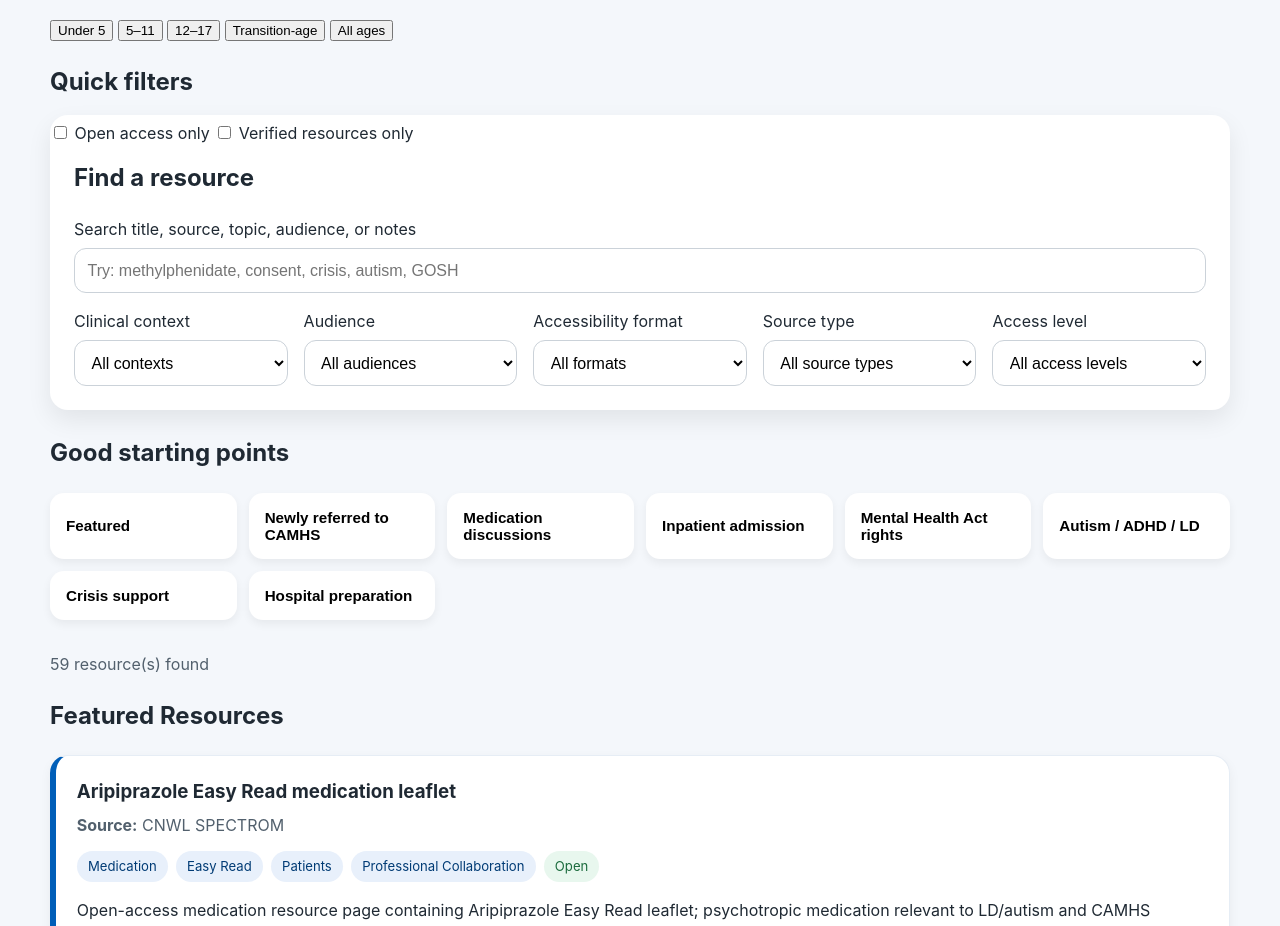
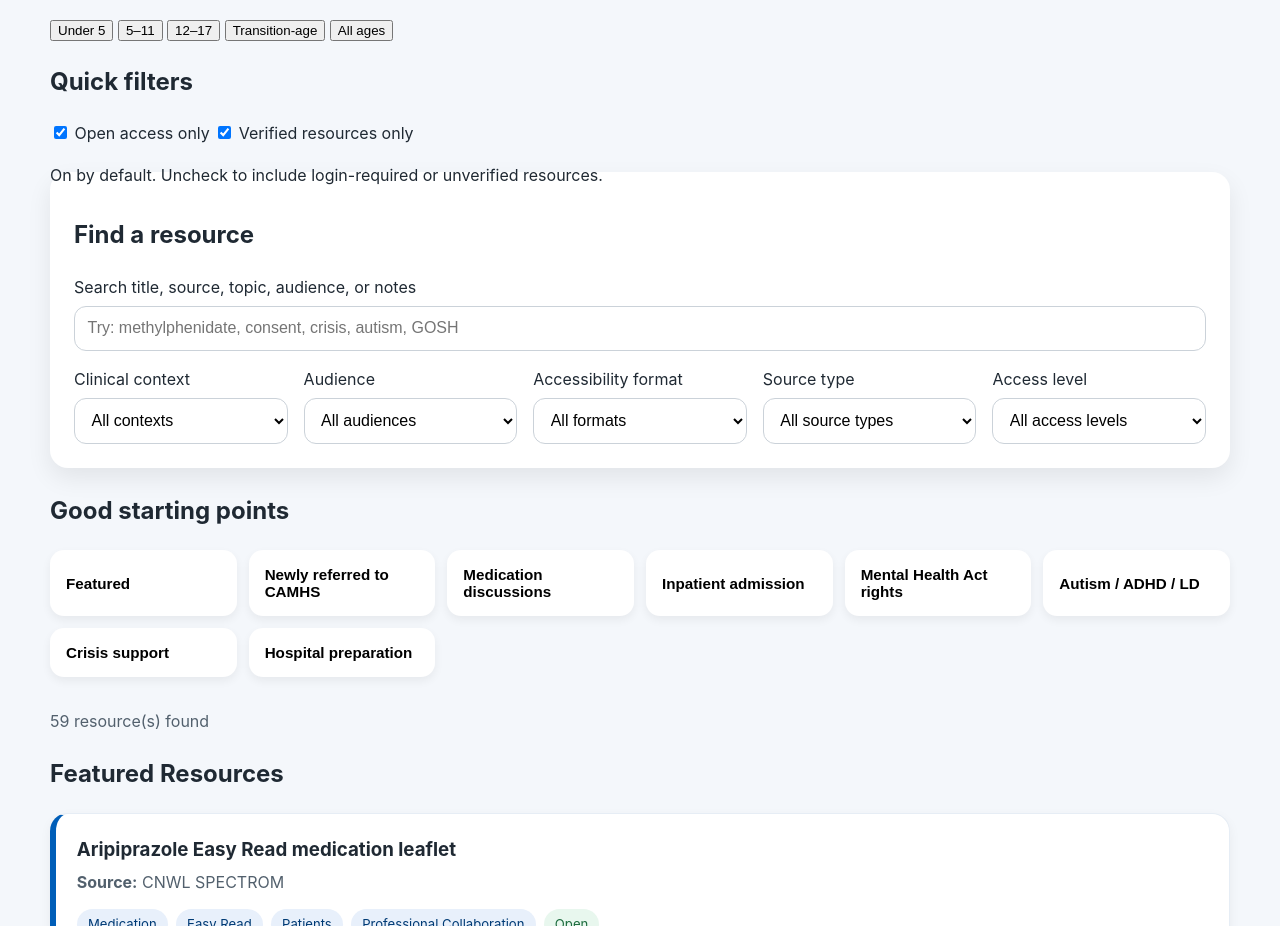
Before and after one commit to Prav0301/easy-read-resource-index, a plain HTML site: page index.html in a window 1280 px wide. Shown: the part 800-1726 px from the top of the page. Drawn offline with Linux system fonts and the light colour scheme.

Commit message:
Update index.html

```diff
--- a/index.html
+++ b/index.html
@@ -46,10 +46,11 @@
           </div>
         </div>
 
-        <div class="sidebar-card">
+         <div class="sidebar-card">
           <h2>Quick filters</h2>
-          <label class="checkline"><input type="checkbox" id="openOnly"> Open access only</label>
-          <label class="checkline"><input type="checkbox" id="verifiedOnly"> Verified resources only</label>
+          <label class="checkline"><input type="checkbox" id="openOnly" checked> Open access only</label>
+          <label class="checkline"><input type="checkbox" id="verifiedOnly" checked> Verified resources only</label>
+          <p class="muted small">On by default. Uncheck to include login-required or unverified resources.</p>
         </div>
       </aside>
 
```
